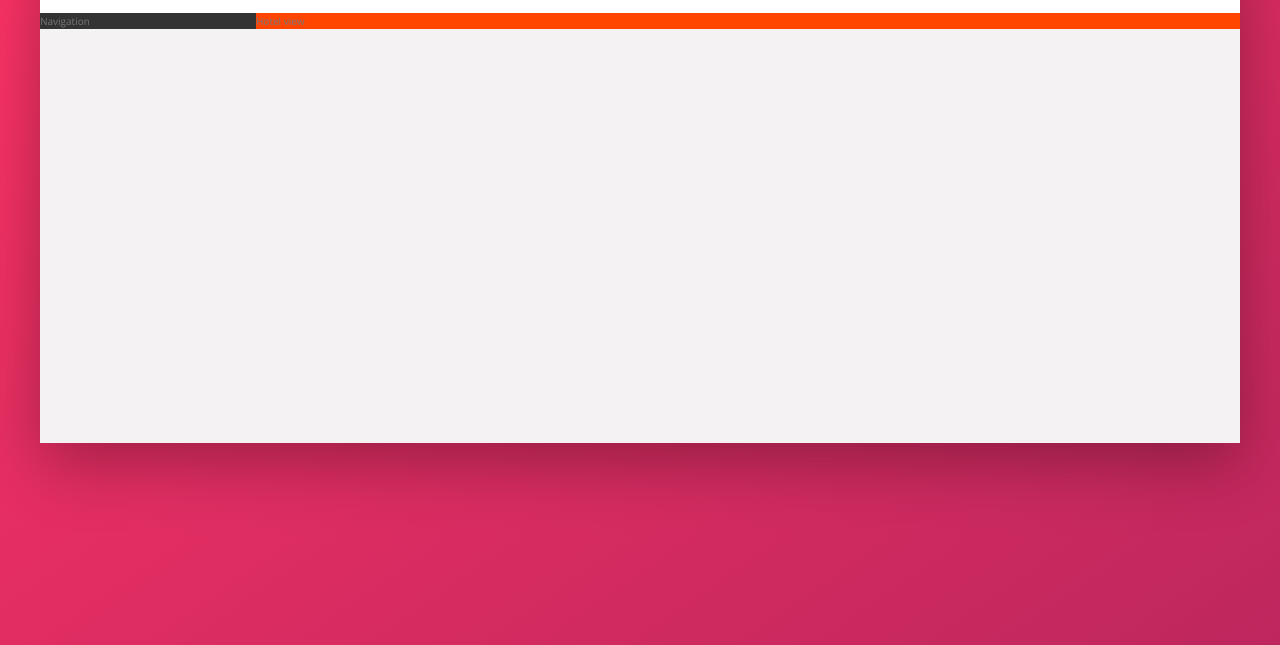
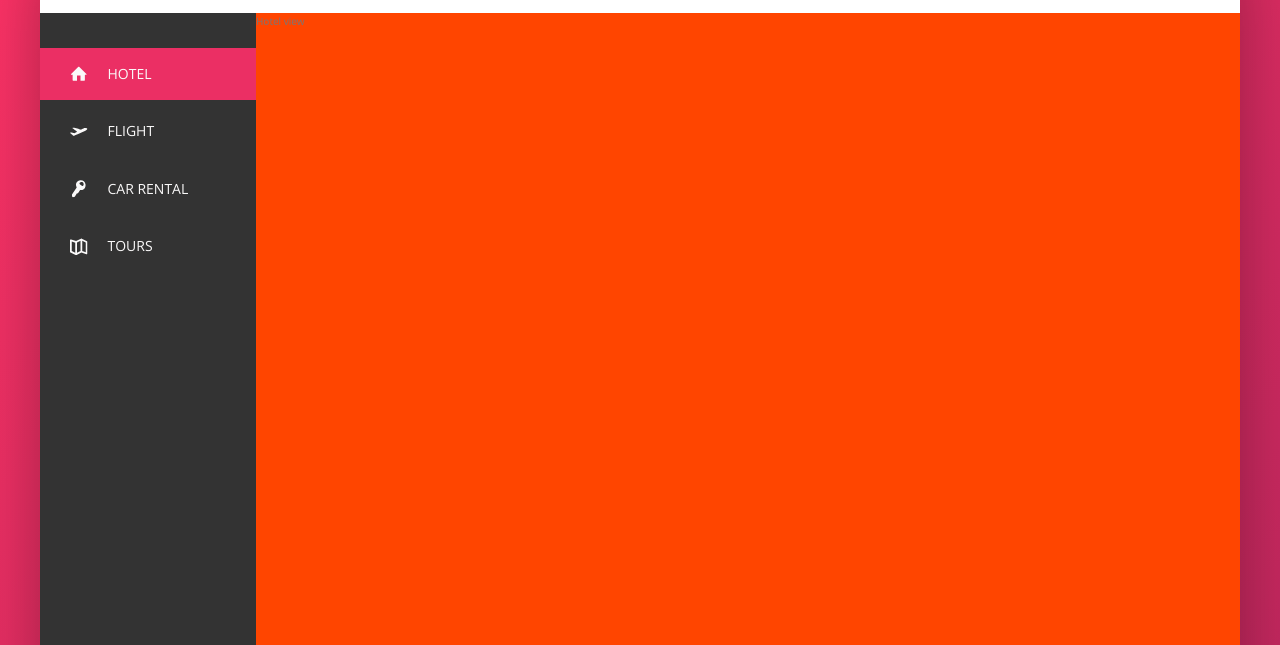
Before and after one commit to knuspersnack/2018_Udemy_CSS_Course_Trillo, a website: page index.html in a window 1280 px wide. Shown: the part 137-782 px from the top of the page. Drawn offline with nearby package versions, Linux system fonts and the light colour scheme.

Commit message:
navigation finished

```diff
--- a/index.html
+++ b/index.html
@@ -44,7 +44,45 @@
             </header>
             <div class="content">
                 <nav class="sidebar">
-                    Navigation
+                    <ul class="side-nav">
+                        <li class="side-nav__item side-nav__item--active">
+                            <a href="#" class="side-nav__link">
+                                <svg class="side-nav__icon">
+                                    <use xlink:href="img/sprite.svg#icon-home"></use>
+                                </svg>
+                                <span>Hotel</span>
+                            </a>
+                        </li>
+                        <li class="side-nav__item">
+                            <a href="#" class="side-nav__link">
+                                <svg class="side-nav__icon">
+                                    <use xlink:href="img/sprite.svg#icon-aircraft-take-off"></use>
+                                </svg>
+                                <span>Flight</span>
+                            </a>
+                        </li>
+                        <li class="side-nav__item">
+                            <a href="#" class="side-nav__link">
+                                <svg class="side-nav__icon">
+                                    <use xlink:href="img/sprite.svg#icon-key"></use>
+                                </svg>
+                                <span>Car rental</span>
+                            </a>
+                        </li>
+                        <li class="side-nav__item">
+                            <a href="#" class="side-nav__link">
+                                <svg class="side-nav__icon">
+                                    <use xlink:href="img/sprite.svg#icon-map"></use>
+                                </svg>
+                                <span>Tours</span>
+                            </a>
+                        </li>
+                    </ul>
+
+                    <div class="legal">
+                        Built 2019 by Georg D. by following the course Advanced CSS by Jonas
+                        Schmedtmann on Udemy. Copyright &copy; by Jonas Schmedtmann.
+                    </div>
                 </nav>
                 <main class="hotel-view">
                     Hotel view
--- a/sass/_components.scss
+++ b/sass/_components.scss
@@ -112,5 +112,74 @@
         margin-right: 1rem;
     }
 
+}
 
+
+/** SIDE NAVIGATION **/
+
+.side-nav {
+    font-size: 1.4rem;
+    list-style: none;
+    margin-top: 3.5rem;
+
+    &__item {
+        position: relative;
+
+        &:not(:last-child) {
+            margin-bottom: .5rem;
+        }
+    }
+
+    &__item::before {
+        content: "";
+        position: absolute;
+        top: 0;
+        left: 0;
+        height: 100%;
+        width: 3px;
+        background-color: var(--color-primary);
+        transform: scaleY(0);
+        transition: transform .2s, width .4s cubic-bezier(1,0,0,1) .2s, background-color .1s;
+    }
+
+    //We apply the hover state to the first item
+    //so it looks selected
+    &__item:hover::before,
+    &__item--active::before {
+        transform: scaleY(1);
+        width: 100%;
+    }
+
+    &__item:active::before {
+        background-color: var(--color-primary-light);
+    }
+
+    &__link:link,
+    &__link:visited {
+        color: var(--color-grey-light-1);
+        text-decoration: none;
+        text-transform: uppercase;
+        display: block;
+        padding: 1.5rem 3rem;
+        position: relative;
+        z-index: 10;
+
+        display: flex;
+        align-items: center;
+    }
+
+    &__icon {
+        width: 1.75rem;
+        height: 1.75rem;
+        margin-right: 2rem;
+        fill: currentColor;
+    }
 }
+
+/** LEGAL TEXT **/
+.legal {
+    font-size: 1.2rem;
+    color: var(--color-grey-light-4);
+    text-align: center;
+    padding: 2.5rem;
+}
--- a/sass/_layout.scss
+++ b/sass/_layout.scss
@@ -26,11 +26,16 @@
     background-color: var(--color-grey-dark-1);
 
     flex: 0 0 18%;
+
+    display: flex;
+    flex-direction: column;
+    justify-content: space-between;
 }
 
 .hotel-view {
     background-color: #fff;
     background-color: orangered;
+    height: 80rem;
 
     flex: 1;
 }
```
Also changed, not shown: css/style.css.
